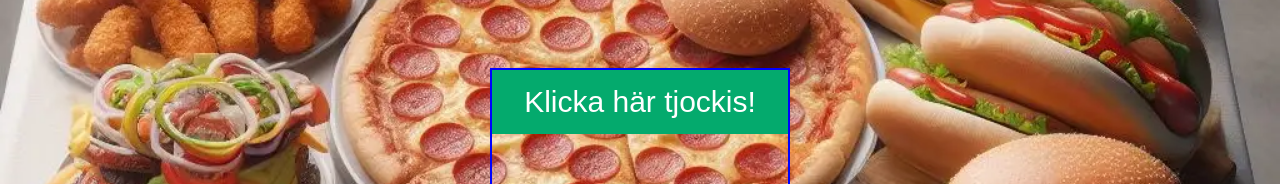
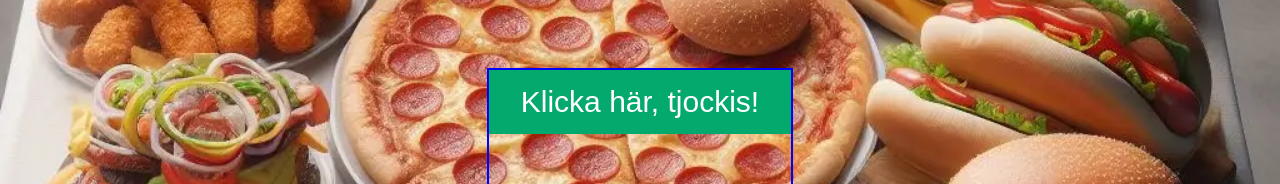
Before and after one commit to schnavzer480/randomFood, a plain HTML site: page index.html in a window 1280 px wide. Shown: the part 317-501 px from the top of the page. Drawn offline with Linux system fonts and the light colour scheme; a web font is replaced by a local one.

Commit message:
Change of text in button

```diff
--- a/index.html
+++ b/index.html
@@ -20,7 +20,7 @@
             <img src="food.webp" alt="An AI generated image displaying fast food on a table">
         </div>-->
         <div class="btn">
-            <button onclick="selectRandomFood()" >Klicka här tjockis!</button>
+            <button onclick="selectRandomFood()" >Klicka här, tjockis!</button>
 
             <p id="selectedFood"></p>
 
```
